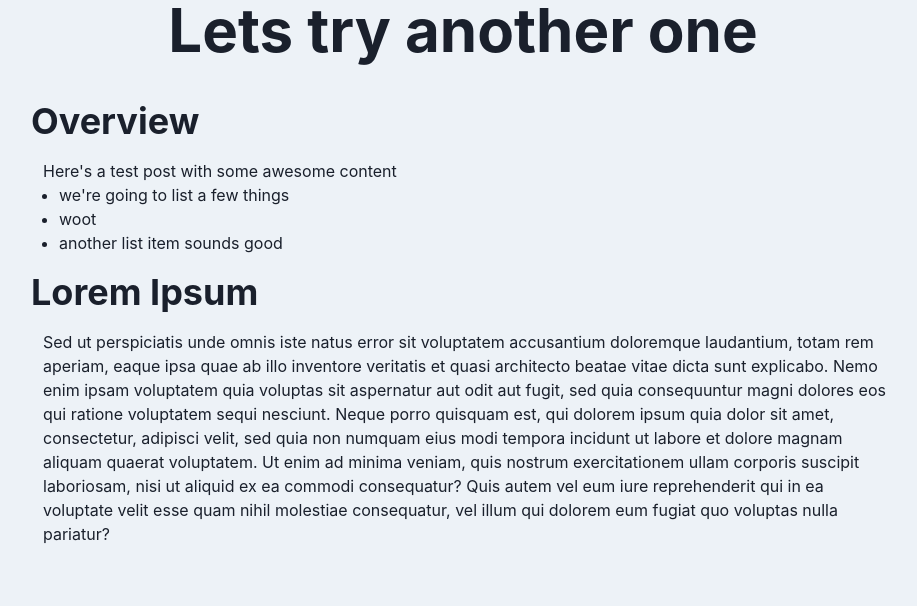
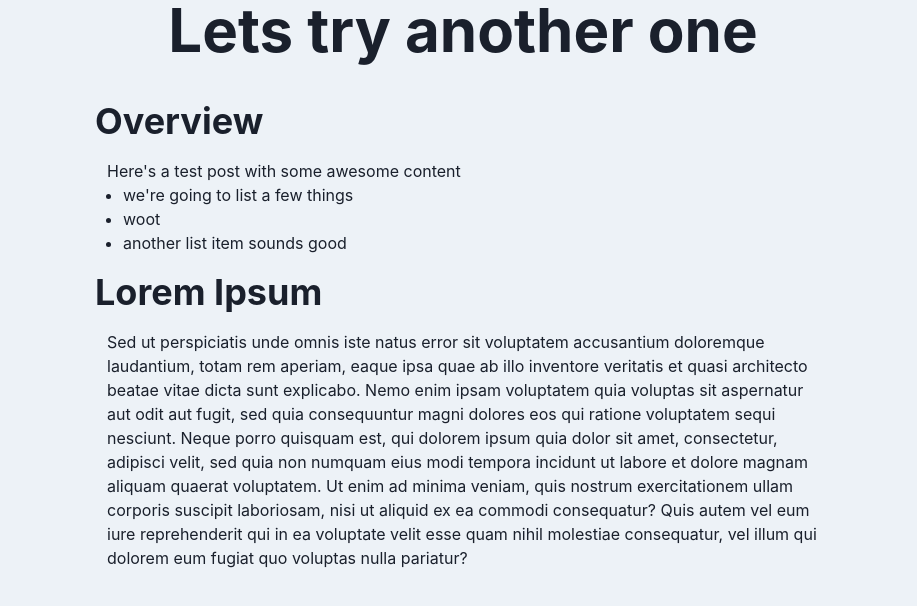
Before and after one commit to mikedmcfarland/thrown-blog, a Next.js app: page /posts/second-post in a window 1280 px wide. Shown: the top 606 px of the page, without its empty margins (177-1094 px from the left). Built offline with nearby package versions, Linux system fonts and the light colour scheme.

Commit message:
more margin changes for post

```diff
--- a/components/Post.tsx
+++ b/components/Post.tsx
@@ -17,7 +17,7 @@ export function Post(props: Props) {
                 {props.summary.title}
             </Heading>
 
-            <Container maxWidth='4xl'>
+            <Container maxWidth='3xl'>
                 {props.children}
             </Container>
         </VStack>
```
